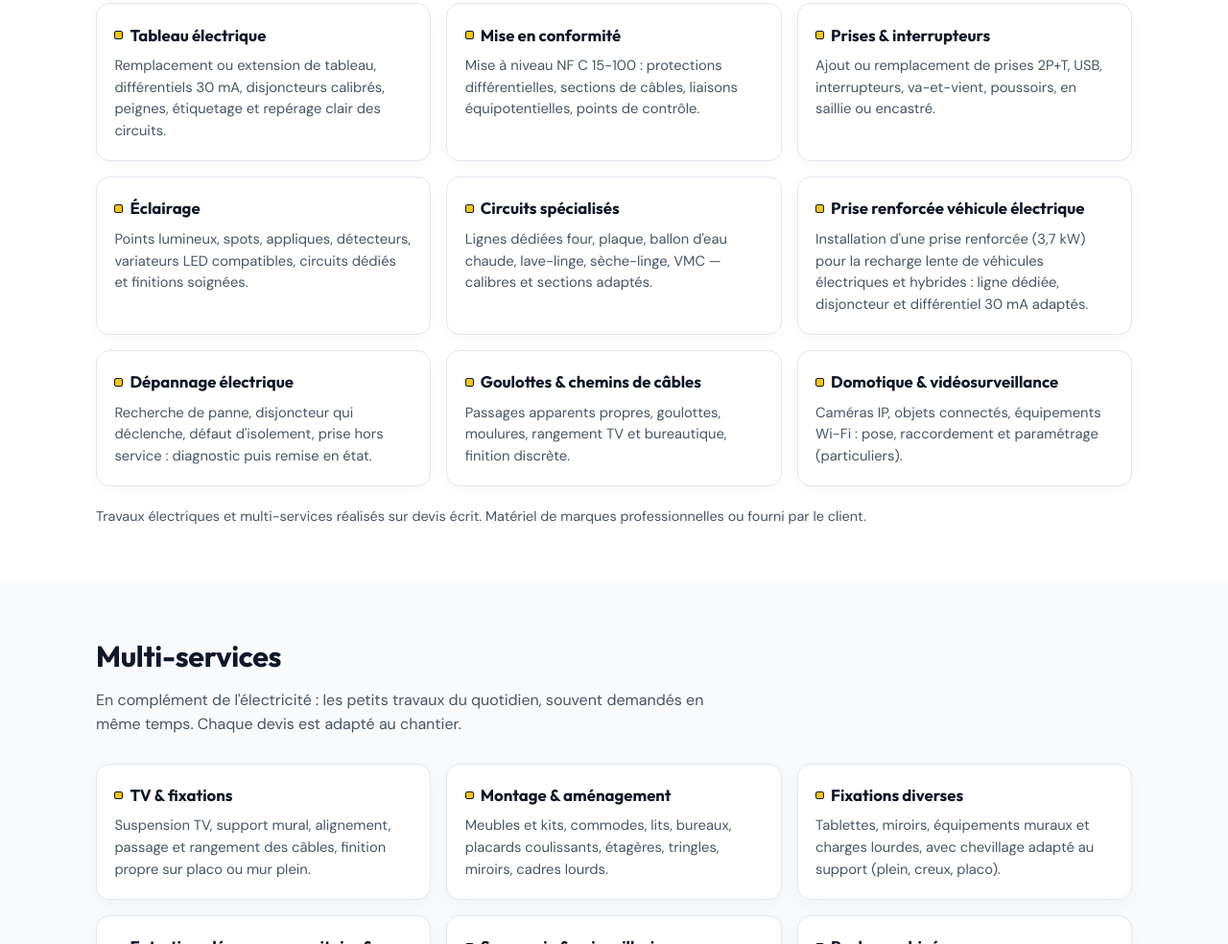
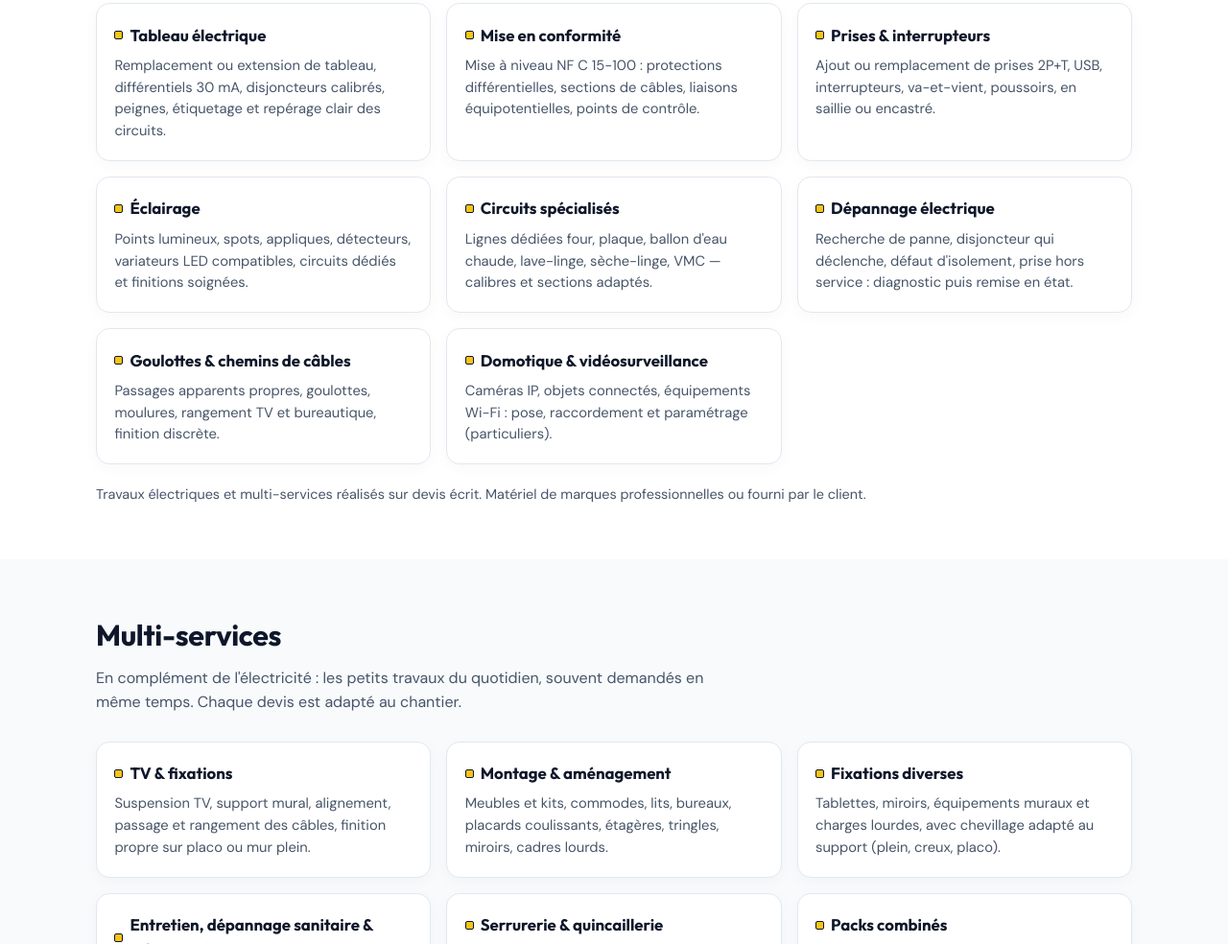
Before and after one commit to progbun/ungelec, a plain HTML site: page index.html in a window 1280 px wide. Shown: the part 1780-2764 px from the top of the page at 96% size. Drawn offline with Linux system fonts and the light colour scheme.

Commit message:
revert: retirer prise renforcee 3.7kW en attendant validation formation IRVE

```diff
--- a/index.html
+++ b/index.html
@@ -79,7 +79,6 @@
         "@id": "https://ungelec.fr/#faq",
         "mainEntity": [
           {"@type":"Question","name":"Proposez-vous déjà des travaux d'électricité ?","acceptedAnswer":{"@type":"Answer","text":"Oui. Je suis habilité électrique (NF C 18-510 : B0, H0, B1, BR, B2, B2(V), B1(V), BC) et assuré (RC Pro, décennale). Interventions électriques et multi-services sur devis écrit."}},
-          {"@type":"Question","name":"Proposez-vous des bornes de recharge pour véhicule électrique ?","acceptedAnswer":{"@type":"Answer","text":"Je propose l'installation d'une prise renforcée (3,7 kW) pour la recharge lente de véhicules électriques et hybrides, avec une ligne dédiée, un disjoncteur et un différentiel 30 mA adaptés. Pour les bornes haute puissance (7 kW et plus), je peux vous orienter vers un installateur qualifié IRVE."}},
           {"@type":"Question","name":"Faut-il un acompte ?","acceptedAnswer":{"@type":"Answer","text":"Oui, un acompte de 30 % est demandé avant le démarrage de tout chantier. Le solde est réglé à la fin des travaux."}},
           {"@type":"Question","name":"Facturez-vous la TVA ?","acceptedAnswer":{"@type":"Answer","text":"En micro-entreprise sous le régime de la franchise en base, la TVA n'est pas applicable (art. 293 B du CGI)."}},
           {"@type":"Question","name":"Quelle est votre zone d'intervention ?","acceptedAnswer":{"@type":"Answer","text":"Base à Malafretaz (01340), interventions dans un rayon jusqu'à 50 km (100 km sur demande) : Montrevel-en-Bresse, Bourg-en-Bresse, Viriat, Attignat, Marsonnas, Jayat, Polliat, Ceyzériat, Saint-Denis-lès-Bourg et communes proches."}},
@@ -212,7 +211,6 @@
           <article class="service"><h3>Prises &amp; interrupteurs</h3><p>Ajout ou remplacement de prises 2P+T, USB, interrupteurs, va-et-vient, poussoirs, en saillie ou encastré.</p></article>
           <article class="service"><h3>Éclairage</h3><p>Points lumineux, spots, appliques, détecteurs, variateurs LED compatibles, circuits dédiés et finitions soignées.</p></article>
           <article class="service"><h3>Circuits spécialisés</h3><p>Lignes dédiées four, plaque, ballon d'eau chaude, lave-linge, sèche-linge, VMC — calibres et sections adaptés.</p></article>
-            <article class="service"><h3>Prise renforcée véhicule électrique</h3><p>Installation d'une prise renforcée (3,7 kW) pour la recharge lente de véhicules électriques et hybrides : ligne dédiée, disjoncteur et différentiel 30 mA adaptés.</p></article>
           <article class="service"><h3>Dépannage électrique</h3><p>Recherche de panne, disjoncteur qui déclenche, défaut d'isolement, prise hors service : diagnostic puis remise en état.</p></article>
           <article class="service"><h3>Goulottes &amp; chemins de câbles</h3><p>Passages apparents propres, goulottes, moulures, rangement TV et bureautique, finition discrète.</p></article>
           <article class="service"><h3>Domotique &amp; vidéosurveillance</h3><p>Caméras IP, objets connectés, équipements Wi-Fi : pose, raccordement et paramétrage (particuliers).</p></article>
@@ -412,7 +410,6 @@
               <option>Tableau électrique / mise en conformité</option>
               <option>Prises, interrupteurs, éclairage</option>
               <option>Circuit spécialisé (four, plaque, ballon…)</option>
-              <option>Prise renforcée véhicule électrique (3,7 kW)</option>
               <option>Dépannage électrique</option>
               <option>Domotique / vidéosurveillance</option>
               <option>Fixation TV</option>
```
Also changed, not shown: llms-full.txt, llms.txt.
